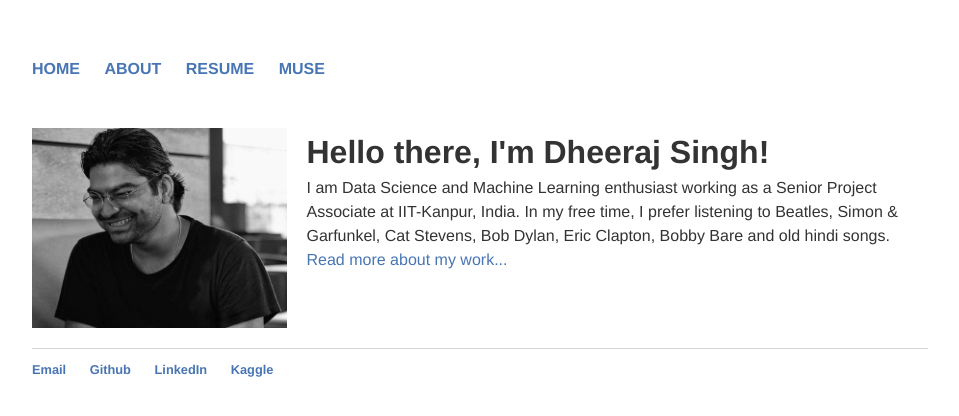
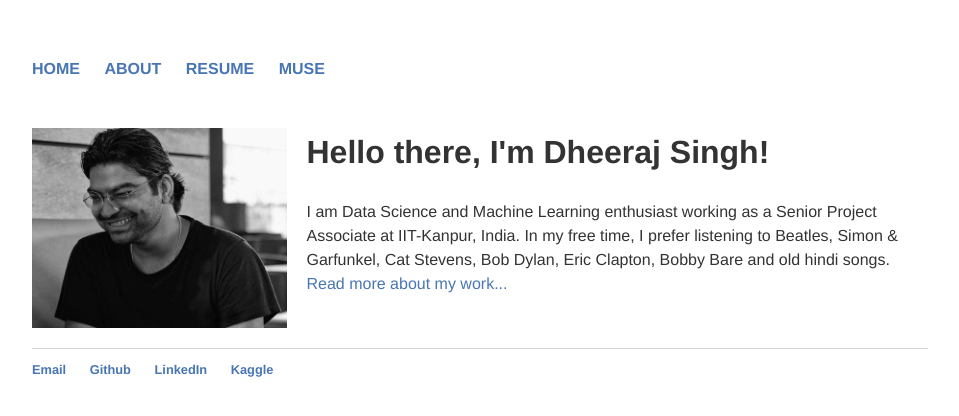
Before and after one commit to Dheeraj2444/Dheeraj2444.github.io, a Jekyll site: the page built from index.html, in a window 1280 px wide. Shown: the top 416 px of the page, without its empty margins (160-1119 px from the left). Built offline with Jekyll 4.4.1, drawn with Linux system fonts in a browser that asks for light colours.

Commit message:
Update index.html

```diff
--- a/index.html
+++ b/index.html
@@ -4,7 +4,7 @@ title: Dheeraj Singh
 ---
 <div id="content">
 	<p><img src="./images/14285458_10155221726719447_418847294_o.jpg" alt="Profile Image" height="200"/>
-	<span style="font-size: 2em"><strong>Hello there, I'm Dheeraj Singh!</strong></span><br>
+	<span style="font-size: 2em"><strong>Hello there, I'm Dheeraj Singh!</strong></span><br><br>
 	I am Data Science and Machine Learning enthusiast working as a Senior Project Associate at IIT-Kanpur, India. In my free time,
 	I prefer listening to Beatles, Simon & Garfunkel, Cat Stevens, Bob Dylan, Eric Clapton, Bobby Bare and old hindi songs. <a href="/about">Read more about my work...</a></p>
 </div>
```
